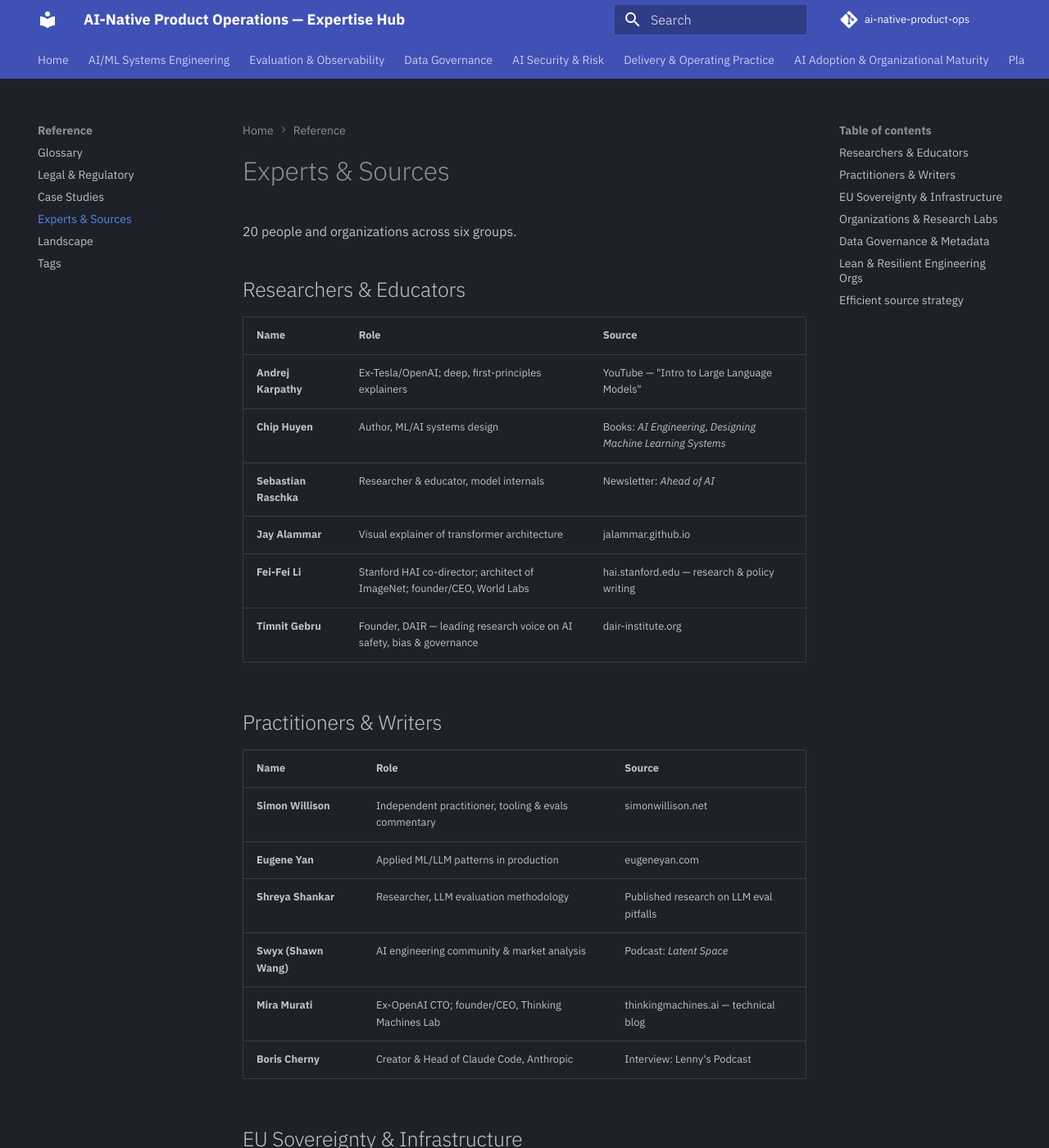
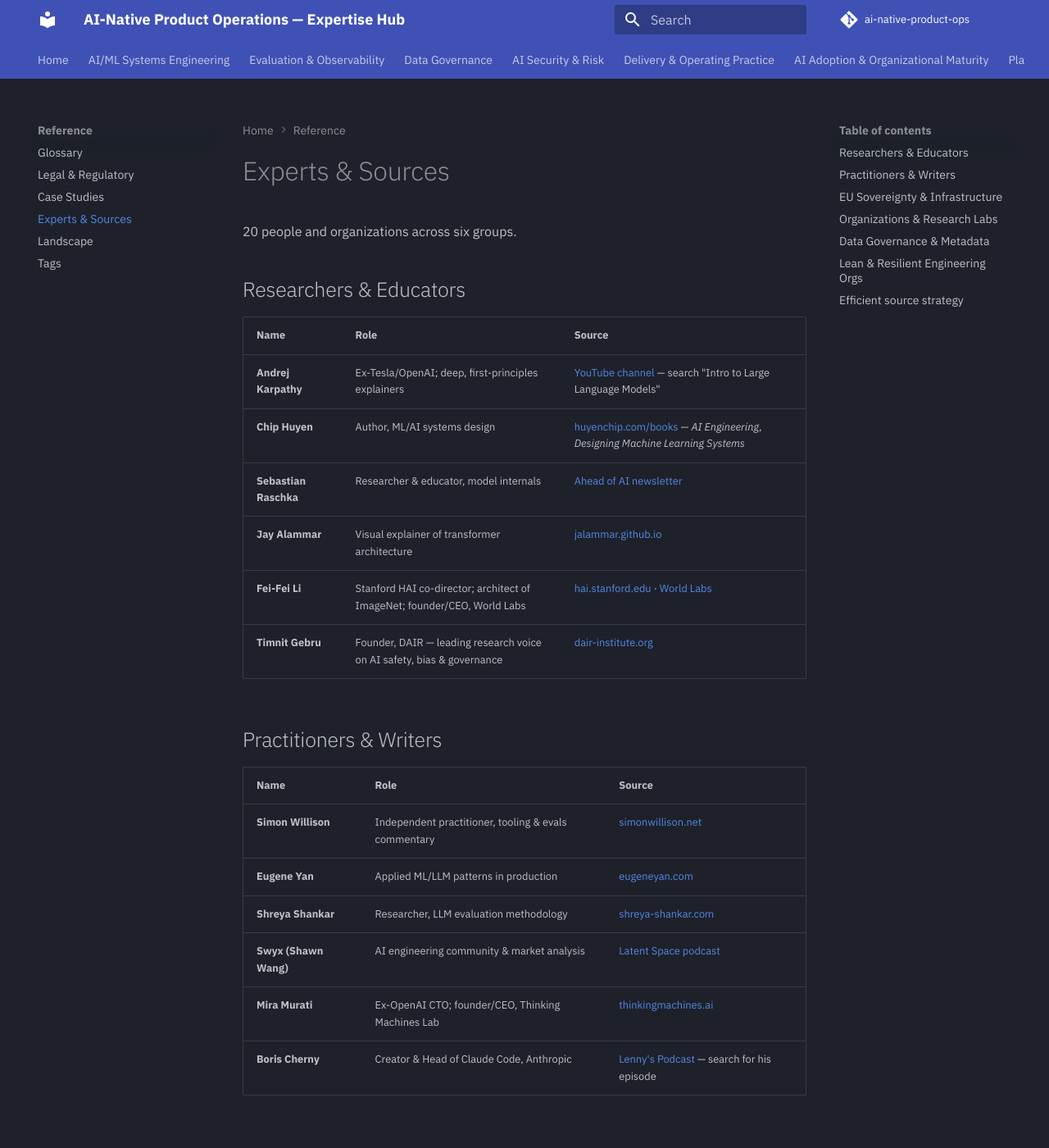
Before and after one commit to Sunparus/ai-native-product-ops, an MkDocs documentation site: the page built from docs/reference/experts.md, in a window 1280 px wide and 1400 px high. Shown: the whole window at 82% size. Built offline with MkDocs 1.6.1 and Material for MkDocs 9.7.7, drawn with Linux system fonts in a browser that asks for light colours; comment, search, counter and statistics services are not loaded; some of the changed text lies outside the part shown.

Commit message:
Batch 1: link hygiene — every reference now a full, verified, clickable link
Went from 4 real markdown links in the whole repo to 56. Fixed:
- reference/legal-regulatory.md: 0 links -> 19, every EU/US/Global/
  Industry entry now points to its official source (EUR-Lex, NIST,
  ISO catalog, OECD, UNESCO, etc.), verified via search rather than
  guessed -- ISO catalog numbers especially, since a wrong one fails
  the 'valid' requirement silently
- reference/experts.md: 13 bare domain mentions -> verified links
- 3 domain page 'Source:' lines (DAMA, OWASP, Mistral) fixed
- ethics-bias.md, guardrails.md: NIST/ISO/MITRE ATLAS mentions linked

Flagged one genuine ambiguity while fixing: 'DORA' means two different
things in this hub (EU financial-sector regulation vs. engineering
DORA metrics) -- noted explicitly in legal-regulatory.md so it doesn't
read as an error.

Batches 2 (landscape sliced per domain) and 3 (quality bar retroactive
content pass) still open.

```diff
--- a/docs/reference/experts.md
+++ b/docs/reference/experts.md
@@ -6,53 +6,53 @@
 
 | Name | Role | Source |
 |---|---|---|
-| **Andrej Karpathy** | Ex-Tesla/OpenAI; deep, first-principles explainers | YouTube — "Intro to Large Language Models" |
-| **Chip Huyen** | Author, ML/AI systems design | Books: *AI Engineering*, *Designing Machine Learning Systems* |
-| **Sebastian Raschka** | Researcher & educator, model internals | Newsletter: *Ahead of AI* |
-| **Jay Alammar** | Visual explainer of transformer architecture | jalammar.github.io |
-| **Fei-Fei Li** | Stanford HAI co-director; architect of ImageNet; founder/CEO, World Labs | hai.stanford.edu — research & policy writing |
-| **Timnit Gebru** | Founder, DAIR — leading research voice on AI safety, bias & governance | dair-institute.org |
+| **Andrej Karpathy** | Ex-Tesla/OpenAI; deep, first-principles explainers | [YouTube channel](https://www.youtube.com/@AndrejKarpathy) — search "Intro to Large Language Models" |
+| **Chip Huyen** | Author, ML/AI systems design | [huyenchip.com/books](https://huyenchip.com/books/) — *AI Engineering*, *Designing Machine Learning Systems* |
+| **Sebastian Raschka** | Researcher & educator, model internals | [Ahead of AI newsletter](https://magazine.sebastianraschka.com/) |
+| **Jay Alammar** | Visual explainer of transformer architecture | [jalammar.github.io](https://jalammar.github.io/) |
+| **Fei-Fei Li** | Stanford HAI co-director; architect of ImageNet; founder/CEO, World Labs | [hai.stanford.edu](https://hai.stanford.edu/) · [World Labs](https://worldlabs.ai/) |
+| **Timnit Gebru** | Founder, DAIR — leading research voice on AI safety, bias & governance | [dair-institute.org](https://www.dair-institute.org/) |
 
 ## Practitioners & Writers
 
 | Name | Role | Source |
 |---|---|---|
-| **Simon Willison** | Independent practitioner, tooling & evals commentary | simonwillison.net |
-| **Eugene Yan** | Applied ML/LLM patterns in production | eugeneyan.com |
-| **Shreya Shankar** | Researcher, LLM evaluation methodology | Published research on LLM eval pitfalls |
-| **Swyx (Shawn Wang)** | AI engineering community & market analysis | Podcast: *Latent Space* |
-| **Mira Murati** | Ex-OpenAI CTO; founder/CEO, Thinking Machines Lab | thinkingmachines.ai — technical blog |
-| **Boris Cherny** | Creator & Head of Claude Code, Anthropic | Interview: Lenny's Podcast |
+| **Simon Willison** | Independent practitioner, tooling & evals commentary | [simonwillison.net](https://simonwillison.net/) |
+| **Eugene Yan** | Applied ML/LLM patterns in production | [eugeneyan.com](https://eugeneyan.com/) |
+| **Shreya Shankar** | Researcher, LLM evaluation methodology | [shreya-shankar.com](https://www.sh-reya.com/) |
+| **Swyx (Shawn Wang)** | AI engineering community & market analysis | [Latent Space podcast](https://www.latent.space/) |
+| **Mira Murati** | Ex-OpenAI CTO; founder/CEO, Thinking Machines Lab | [thinkingmachines.ai](https://thinkingmachines.ai/) |
+| **Boris Cherny** | Creator & Head of Claude Code, Anthropic | [Lenny's Podcast](https://www.lennysnewsletter.com/podcast) — search for his episode |
 
 ## EU Sovereignty & Infrastructure
 
 | Name | Role | Source |
 |---|---|---|
-| **Arthur Mensch** | Co-founder/CEO, Mistral AI (ex-Google DeepMind) | mistral.ai/news |
-| **Jonas Andrulis** | Founder/CEO, Aleph Alpha (Germany) | aleph-alpha.com/research |
-| **Nuria Oliver** | President, ELLIS Alicante Foundation (Spain) | ellisalicante.org |
+| **Arthur Mensch** | Co-founder/CEO, Mistral AI (ex-Google DeepMind) | [mistral.ai/news](https://mistral.ai/news/) |
+| **Jonas Andrulis** | Founder/CEO, Aleph Alpha (Germany) | [aleph-alpha.com/research](https://aleph-alpha.com/research/) |
+| **Nuria Oliver** | President, ELLIS Alicante Foundation (Spain) | [ellisalicante.org](https://ellisalicante.org/) |
 
 ## Organizations & Research Labs
 
 | Name | Role | Source |
 |---|---|---|
-| **Anthropic** | Frontier lab, safety-focused | anthropic.com/research |
-| **Stanford HAI** | Academic research + annual AI Index Report | hai.stanford.edu |
-| **Epoch AI** | Independent research on compute trends, cost curves, scaling | epochai.org |
-| **Hugging Face** | Open-model ecosystem, documentation, model cards | huggingface.co |
+| **Anthropic** | Frontier lab, safety-focused | [anthropic.com/research](https://www.anthropic.com/research) |
+| **Stanford HAI** | Academic research + annual AI Index Report | [hai.stanford.edu](https://hai.stanford.edu/) |
+| **Epoch AI** | Independent research on compute trends, cost curves, scaling | [epochai.org](https://epochai.org/) |
+| **Hugging Face** | Open-model ecosystem, documentation, model cards | [huggingface.co](https://huggingface.co/) |
 
 ## Data Governance & Metadata
 
 | Name | Role | Source |
 |---|---|---|
-| **Robert Seiner** | Data governance expert; creator of the Non-Invasive Data Governance approach — formalizing stewardship around people already doing the work, rather than top-down appointment | Book: *Non-Invasive Data Governance* / tdan.com |
+| **Robert Seiner** | Data governance expert; creator of the Non-Invasive Data Governance approach — formalizing stewardship around people already doing the work, rather than top-down appointment | [tdan.com](https://tdan.com/) |
 
 ## Lean & Resilient Engineering Orgs
 
 | Name | Role | Source |
 |---|---|---|
-| **Nicole Forsgren** | Co-author, *Accelerate* — creator of the DORA metrics | Book: *Accelerate* |
-| **Matthew Skelton** | Co-author, *Team Topologies* | Book: *Team Topologies* / teamtopologies.com |
+| **Nicole Forsgren** | Co-author, *Accelerate* — creator of the DORA metrics | [dora.dev](https://dora.dev/) — the living, actively maintained research home |
+| **Matthew Skelton** | Co-author, *Team Topologies* | [teamtopologies.com](https://teamtopologies.com/) |
 
 ## Efficient source strategy
 
```
Also changed, not shown: docs/domains/ai-security-risk/ethics-bias.md (+3 -3 lines), docs/domains/ai-security-risk/guardrails.md (+2 -2 lines), docs/domains/ai-security-risk/mistral-ai.md (+1 -1 lines), docs/domains/data-governance/enterprise-metadata-model.md (+1 -1 lines), docs/reference/legal-regulatory.md (+18 -17 lines).
